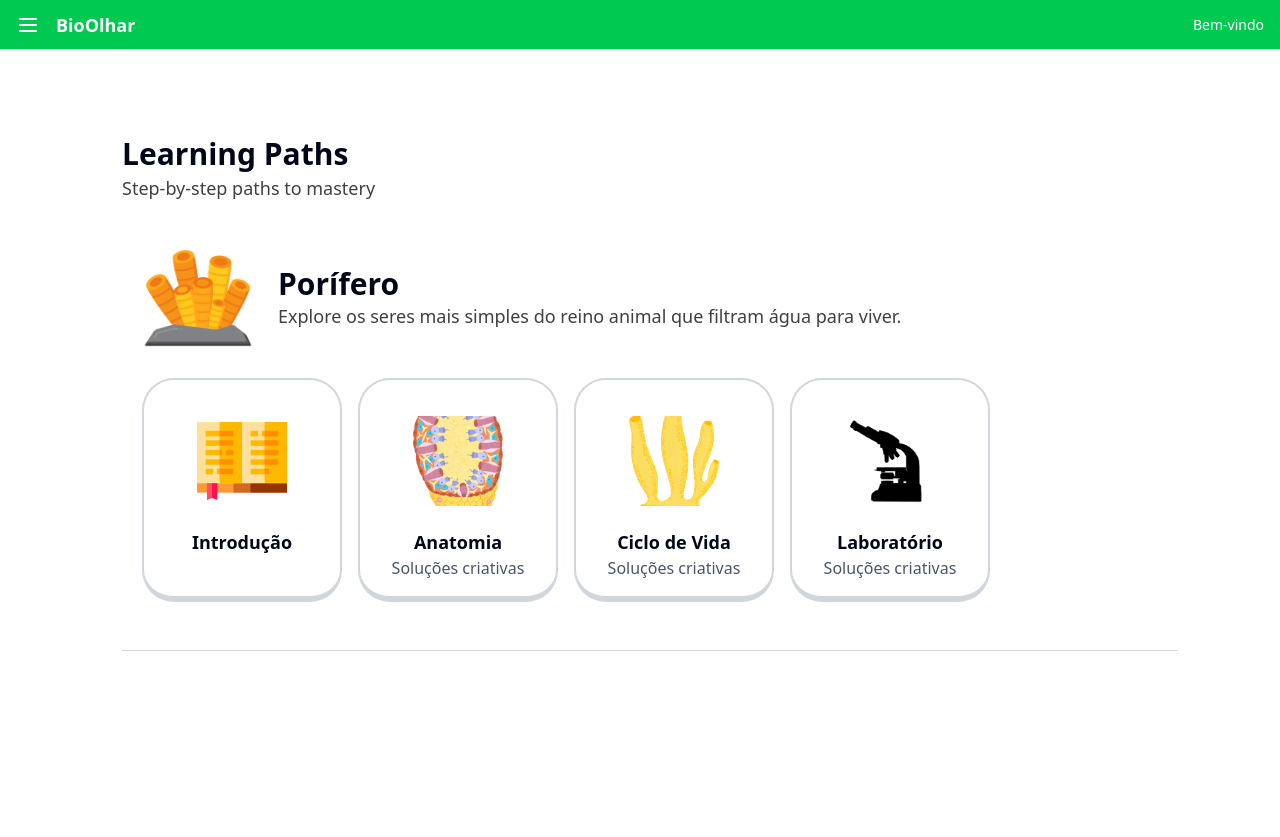
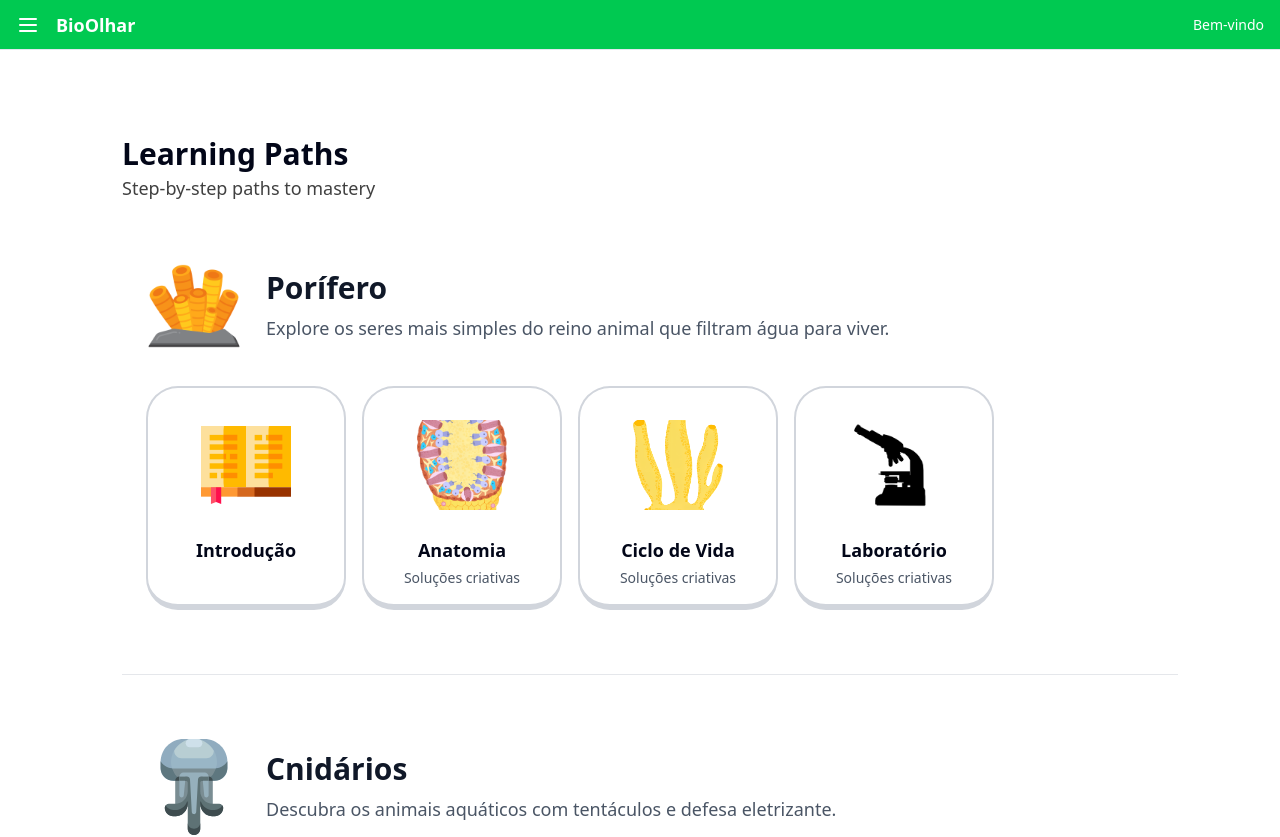
Before and after one commit to GuilhermeAlvesTeixeira/Projeto_Integrado, a Next.js app: page /learn in a window 1280 px wide. Shown: the top 837 px of the page. Before the commit the page ends 800 px from the top, so only its background shows below. Built offline with nearby package versions, Linux system fonts and the light colour scheme.

Commit message:
Atualizando home page

```diff
--- a/app/(landing-page)/page.tsx
+++ b/app/(landing-page)/page.tsx
@@ -122,12 +122,10 @@ export default function Home() {
         </div>
       </div>
 
-      {/* Nova seção responsiva */}
       <div className="w-full flex bg-[linear-gradient(185.82deg,#3BBD57_4.63%,#1B5728_314.98%)]">
-        {/* Container com alinhamento responsivo */}
+
         <div className="w-full max-w-[1200px] mx-auto flex flex-col lg:flex-row h-full px-4 lg:px-20">
 
-          {/* Seção da imagem - Móvel (acima) e Desktop (direita) */}
           <div className="lg:order-2 relative w-full h-[40vh] min-h-[300px] lg:h-[70vh] lg:min-h-[500px] lg:flex-1 flex items-center justify-center">
             <Image
               src="/filos.png"
@@ -139,7 +137,6 @@ export default function Home() {
             />
           </div>
 
-          {/* Seção de texto - Móvel (abaixo) e Desktop (esquerda) */}
           <div className="lg:order-1 lg:flex-1 flex flex-col justify-center items-center lg:items-start py-8 lg:py-24 text-white lg:mr-10 xl:mr-20">
             <h1 className="text-3xl lg:text-4xl xl:text-5xl font-bold mb-6 text-center lg:text-left">
               Mais de <span className="text-green-200">10 filos</span> para você visualizar e interagir!
--- a/app/(main)/learn/page.tsx
+++ b/app/(main)/learn/page.tsx
@@ -20,12 +20,14 @@ const LearnPage = () => {
                             content: "",
                             imageSrc: "/learn.svg",
                             imageAlt: "Equipe de design trabalhando",
+                            href: "/porifero-introducao",
                         },
                         {
                             title: "Anatomia",
                             content: "Soluções criativas",
                             imageSrc: "/porifero-anatomia-1.png",
                             imageAlt: "Equipe de design trabalhando",
+                            href: "/porifero-anatomia",
                         },
 
                         {
@@ -33,6 +35,7 @@ const LearnPage = () => {
                             content: "Soluções criativas",
                             imageSrc: "/ciclo-porifera.png",
                             imageAlt: "Equipe de design trabalhando",
+                            href: "/porifero-ciclo",
                         },
 
                         {
@@ -40,11 +43,50 @@ const LearnPage = () => {
                             content: "Soluções criativas",
                             imageSrc: "/default_logo.png",
                             imageAlt: "Equipe de design trabalhando",
+                            href: "/porifero-lab",
                         },
 
                     ]}
                 />
 
+                <FiloSection
+                    imgSrc={"/jellyfish.svg"}
+                    title="Cnidários"
+                    description="Descubra os animais aquáticos com tentáculos e defesa eletrizante."
+                    cards={[
+                        {
+                            title: "Introdução",
+                            content: "",
+                            imageSrc: "/learn.svg",
+                            imageAlt: "Equipe de design trabalhando",
+                            href: "/porifero-introducao",
+                        },
+                        {
+                            title: "Anatomia",
+                            content: "Soluções criativas",
+                            imageSrc: "/cnidario-anatomia-1.png",
+                            imageAlt: "Equipe de design trabalhando",
+                            href: "/porifero-anatomia",
+                        },
+
+                        {
+                            title: "Ciclo de Vida",
+                            content: "Soluções criativas",
+                            imageSrc: "/ciclo-porifera.png",
+                            imageAlt: "Equipe de design trabalhando",
+                            href: "/porifero-ciclo",
+                        },
+
+                        {
+                            title: "Laboratório",
+                            content: "Soluções criativas",
+                            imageSrc: "/default_logo.png",
+                            imageAlt: "Equipe de design trabalhando",
+                            href: "/porifero-lab",
+                        },
+
+                    ]}
+                />
 
             </div>
         </div>
--- a/components/filo-cards.tsx
+++ b/components/filo-cards.tsx
@@ -1,10 +1,12 @@
 import Image from "next/image";
+import Link from "next/link";
 
 type CardItem = {
   title: string;
   content: string;
   imageSrc: string;
   imageAlt?: string;
+  href: string;
 };
 
 type CardProps = {
@@ -13,32 +15,45 @@ type CardProps = {
 };
 
 export const FiloCards = ({ items, horizontalScroll = false }: CardProps) => {
+  const validItems = items.filter(item =>
+    item.href && (typeof item.href === 'string' || typeof item.href === 'object')
+  );
+
   return (
-    <div className={`flex ${horizontalScroll ? 'flex-nowrap overflow-x-auto gap-4 pb-2' : 'flex-wrap justify-between gap-4'}`}>
-      {items.map((item, index) => (
-        <div
+    <div className={`flex ${
+      horizontalScroll
+        ? 'flex-nowrap overflow-x-auto gap-3 sm:gap-4 pb-2'
+        : 'flex-wrap justify-center gap-4'
+    }`}>
+      {validItems.map((item, index) => (
+        <Link
           key={index}
-          className="bg-white p-4 rounded-4xl border-b-6 border-l-2 border-t-2 border-r-2 border-gray-300 min-w-[200px] flex flex-col"
+          href={item.href}
+          className="block min-w-[160px] sm:min-w-[180px] md:min-w-[200px]" // Tamanhos responsivos
         >
-          {/* Container da imagem com tamanho fixo */}
-          <div className="mb-3 flex justify-center h-30 w-full overflow-hidden rounded-3xl">
+          <div className="bg-white p-3 sm:p-4 rounded-3xl sm:rounded-4xl border-b-4 sm:border-b-6 border-l-2 border-t-2 border-r-2 border-gray-300 hover:border-gray-400 flex flex-col h-full transition-all duration-300 ease-in-out cursor-pointer hover:shadow-md">
+
+            <div className="mb-2 sm:mb-3 flex justify-center h-24 sm:h-30 w-full overflow-hidden rounded-2xl sm:rounded-3xl">
               <Image
                 src={item.imageSrc}
                 alt={item.imageAlt || item.title}
                 width={200}
                 height={128}
-              className="object-cover mt-5 w-[90px] h-[90px]"
-              style={{
-                objectPosition: 'center' // Garante que o foco fique no centro
-              }}
+                className="object-cover mt-3 sm:mt-4 w-[70px] h-[70px] sm:w-[80px] sm:h-[80px] md:w-[90px] md:h-[90px]"
+                style={{ objectPosition: 'center' }}
               />
             </div>
 
-          <div className="flex-1"> {/* Garante que o texto ocupe o espaço restante */}
-            <h3 className="font-bold text-lg text-center">{item.title}</h3>
-            <p className="text-gray-600 text-center">{item.content}</p>
+            <div className="flex-1 px-1 sm:px-0">
+              <h3 className="font-bold text-base sm:text-lg text-center line-clamp-2">
+                {item.title}
+              </h3>
+              <p className="text-gray-600 text-xs sm:text-sm text-center line-clamp-2 mt-1">
+                {item.content}
+              </p>
             </div>
           </div>
+        </Link>
       ))}
     </div>
   );
--- a/components/filo-section.tsx
+++ b/components/filo-section.tsx
@@ -10,45 +10,50 @@ type Props = {
     content: string;
     imageSrc: string;
     imageAlt?: string;
+    href: string;
   }[];
 };
 
 export const FiloSection = ({ imgSrc, title, description, cards }: Props) => {
+  const validCards = cards?.filter(card =>
+    card.href && (typeof card.href === 'string' || typeof card.href === 'object')
+  );
+
   return (
-    <div className="mb-5 mt-5 p-5 pb-10 pt-5 border-b border-gray-300">
-
-      {/* Header: Imagem + Título + Descrição */}
-      <div className="flex flex-col gap-4 md:flex-row md:items-center md:gap-6">
+    <section className="mb-10 sm:mb-10 mt-10 sm:mt-8 p-3 sm:p-6 pb-6 sm:pb-10 border-b border-gray-200">
+      {/* Cabeçalho */}
+      <div className="flex flex-col gap-3 sm:gap-4 md:flex-row md:items-center md:gap-6">
+        <div className="flex-shrink-0 mx-auto md:mx-0">
           <Image
             src={imgSrc}
             alt={title}
             width={100}
             height={100}
-          className="w-20 h-20 sm:items-center sm:w-24 sm:h-24 md:w-28 md:h-28 object-contain"
+            className="w-16 h-16 sm:w-20 sm:h-20 md:w-24 md:h-24 object-contain"
           />
+        </div>
 
-        <div>
-          <h1 className="text-xl sm:text-2xl md:text-3xl font-bold">{title}</h1>
-          <p className="text-sm sm:text-base md:text-lg text-neutral-700">
+        <div className="flex-1 text-center md:text-left">
+          <h1 className="text-xl sm:text-2xl md:text-3xl font-bold text-gray-900">
+            {title}
+          </h1>
+          <p className="text-sm lg:text-lg sm:text-base text-gray-600 mt-1 sm:mt-2">
             {description}
           </p>
         </div>
       </div>
 
-      {/* Cards */}
-      {cards && cards.length > 0 && (
-        <div className="mt-6 overflow-x-auto">
+      {/* Seção de Cards */}
+      {validCards && validCards.length > 0 && (
+        <div className="mt-6 sm:mt-8 relative">
+          <div className="overflow-x-auto pb-3 sm:pb-4 -mx-3 sm:-mx-4 px-3 sm:px-4">
             <FiloCards
-            items={cards.map(card => ({
-              title: card.title,
-              content: card.content,
-              imageSrc: card.imageSrc,
-              imageAlt: card.imageAlt || card.title,
-            }))}
+              items={validCards}
               horizontalScroll={true}
             />
           </div>
+        </div>
       )}
-    </div>
+    </section>
   );
 };
```
Also changed, not shown: public/cnidario-anatomia-1.png (added). Lines whose indentation alone changed are shown as unchanged.
